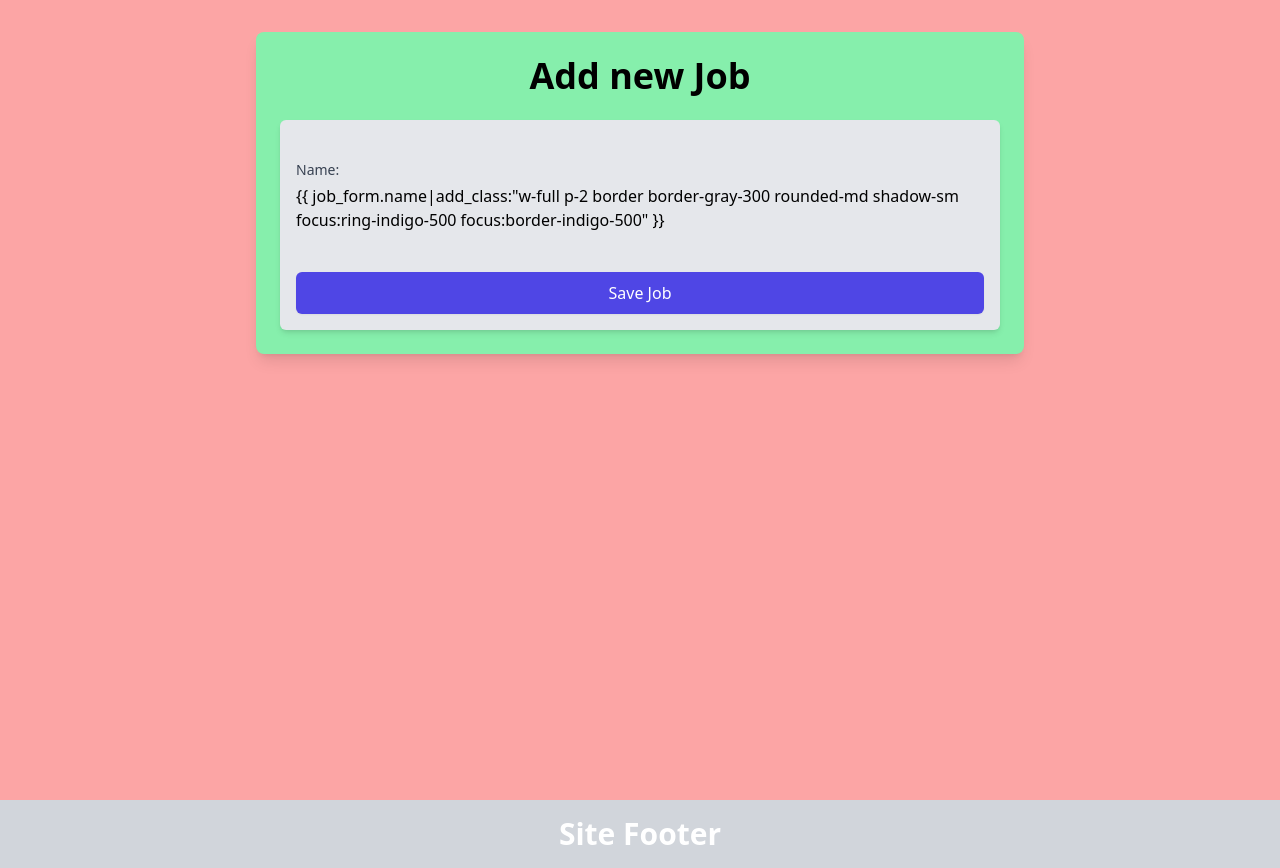
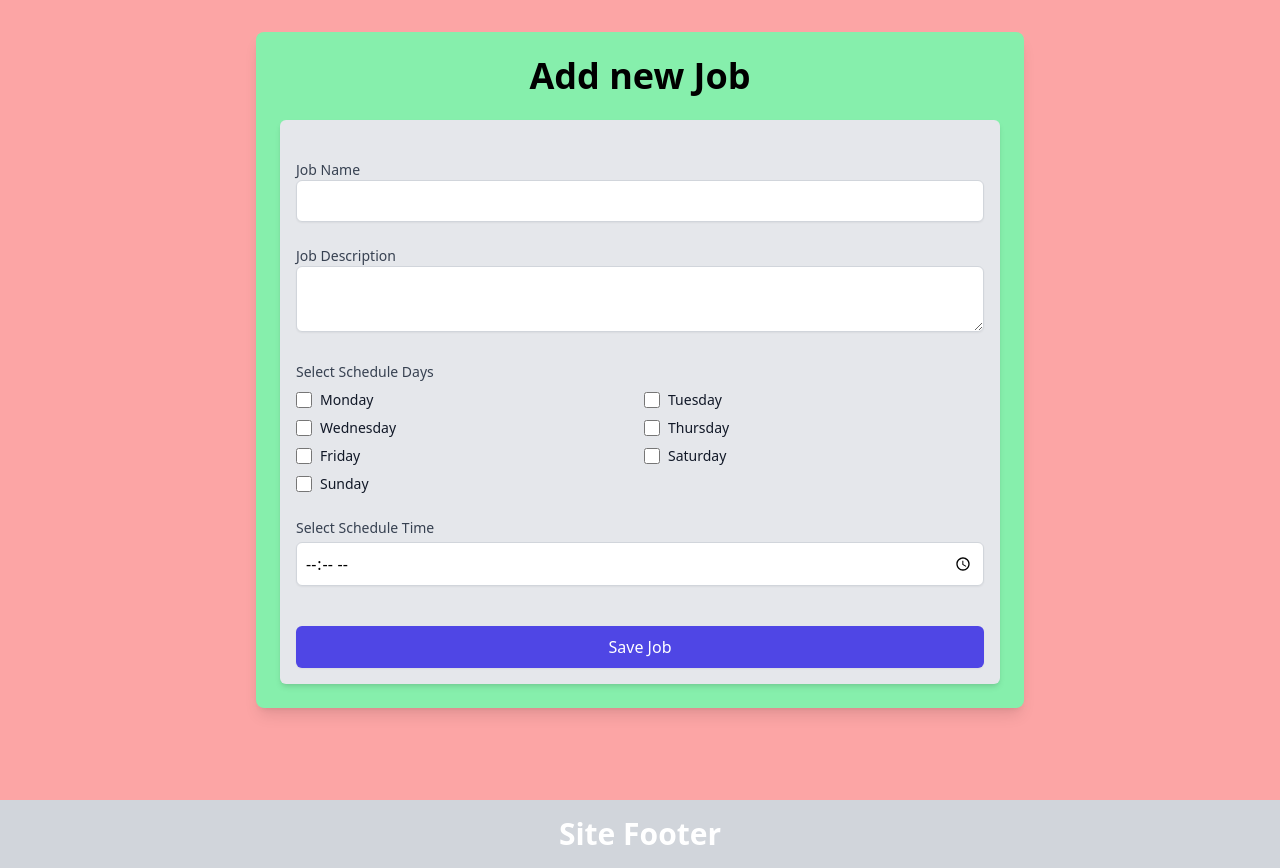
Before and after one commit to Yonas-Assefa/periodic-job-scheduler, a Django app: page /add_job/ in a window 1280 px wide. Shown: the part 80-948 px from the top of the page. Run offline with Django 4.2, Linux system fonts and the light colour scheme; some libraries are stand-ins or nearby versions.

Commit message:
fix: add job form created

```diff
--- a/jobs/templates/jobs/add_job.html
+++ b/jobs/templates/jobs/add_job.html
@@ -1,8 +1,4 @@
-{% extends 'jobs/base.html' %}
-
-{% load widget_tweaks %}
-
-{% block content %}
+{% extends 'jobs/base.html' %} {% block content %} {% load widget_tweaks %}
 
 <div class="w-full bg-red-300 min-h-screen">
   <div class="flex justify-center py-8">
@@ -19,15 +15,105 @@
               for="id_name"
               class="block text-sm font-medium text-gray-700"
             >
-              {{ job_form.name.label_tag }}
+              Job Name
+            </label>
+            <input
+              type="text"
+              name="{{ job_form.name.name }}"
+              id="{{ job_form.name.id_for_label }}"
+              class="w-full p-2 border border-gray-300 rounded-md shadow-sm focus:ring-indigo-500 focus:border-indigo-500"
+            />
+            {% if job_form.name.errors %}
+            <p class="mt-2 text-sm text-red-700 font-red-700">
+              {{ job_form.name.errors }}
+            </p>
+            {% endif %}
+          </div>
+
+          <!-- Job Description -->
+          <div>
+            <label
+              for="id_description"
+              class="block text-sm font-medium text-gray-700"
+            >
+              Job Description
+            </label>
+            <div>
+              <textarea
+                name="{{ job_form.description.name }}"
+                id="{{ job_form.description.id_for_label }}"
+                class="w-full p-2 border border-gray-300 rounded-md shadow-sm focus:ring-indigo-500 focus:border-indigo-500"
+              ></textarea>
+
+              {% if job_form.description.errors %}
+              <p class="mt-2 text-sm text-red-700 font-red-700">
+                {{ job_form.description.errors }}
+              </p>
+              {% endif %}
+            </div>
+          </div>
+
+          <!-- Job Schedule Days -->
+          <div>
+            <label
+              for="id_schedule_days"
+              class="block text-sm font-medium text-gray-700"
+            >
+              Select Schedule Days
+            </label>
+            <div class="mt-2 grid grid-cols-2 gap-2">
+              {% for day in job_form.schedule_days.field.choices %}
+              <div class="flex items-center">
+                <input
+                  type="checkbox"
+                  name="{{ job_form.schedule_days.name }}"
+                  id="id_schedule_day_{{ forloop.counter }}"
+                  value="{{ day.0 }}"
+                  class="h-4 w-4 text-indigo-600 border-gray-300 rounded focus:ring-indigo-500"
+                  {%
+                  if
+                  day.0
+                  in
+                  job_form.schedule_days.value
+                  %}checked{%
+                  endif
+                  %}
+                />
+                <label
+                  for="id_schedule_day_{{ forloop.counter }}"
+                  class="ml-2 block text-sm text-gray-900"
+                >
+                  {{ day.1 }}
+                </label>
+              </div>
+              {% endfor %}
+            </div>
+            {% if job_form.schedule_days.errors %}
+            <p class="mt-2 text-sm text-red-600">
+              {{ job_form.schedule_days.errors }}
+            </p>
+            {% endif %}
+          </div>
+
+          <!-- Job Schedule Time -->
+          <div>
+            <label
+              for="id_schedule_time"
+              class="block text-sm font-medium text-gray-700"
+            >
+              Select Schedule Time
             </label>
             <div class="mt-1">
-              {{ job_form.name|add_class:"w-full p-2 border border-gray-300
-              rounded-md shadow-sm focus:ring-indigo-500
-              focus:border-indigo-500" }}
+              <input type="time" name="{{ job_form.schedule_time.name }}" id="{{
+              job_form.schedule_time.id_for_label }}" value="{{
+              job_form.schedule_time.value|default_if_none:"" }}" class="w-full
+              p-2 border border-gray-300 rounded-md shadow-sm
+              focus:ring-indigo-500 focus:border-indigo-500" >
             </div>
-            {% if job_form.name.errors %}
-            <p class="mt-2 text-sm text-red-600">{{ job_form.name.errors }}</p>
+            {% if job_form.schedule_time.errors %}
+            <p class="mt-2 text-sm text-red-600">
+              {{ job_form.schedule_time.errors }}
+            </p>
             {% endif %}
           </div>
 
--- a/myproject/settings.py
+++ b/myproject/settings.py
@@ -40,8 +40,8 @@ INSTALLED_APPS = [
     'django.contrib.sessions',
     'django.contrib.messages',
     'django.contrib.staticfiles',
+    'jobs',
     'widget_tweaks',
-    'jobs'
 ]
 
 MIDDLEWARE = [
--- a/requirements.txt
+++ b/requirements.txt
@@ -1,4 +1,4 @@
 Django>=4.2,<5
 psycopg==3.1.17
 django_compressor==4.5.1
-django-widget-tweaks==1.5.0
+django-widget-tweaks==1.4.12
```
